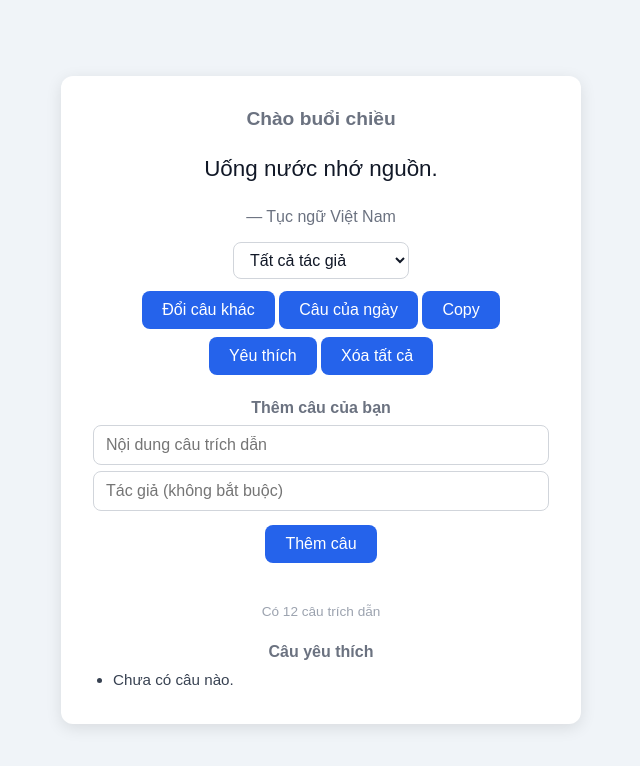
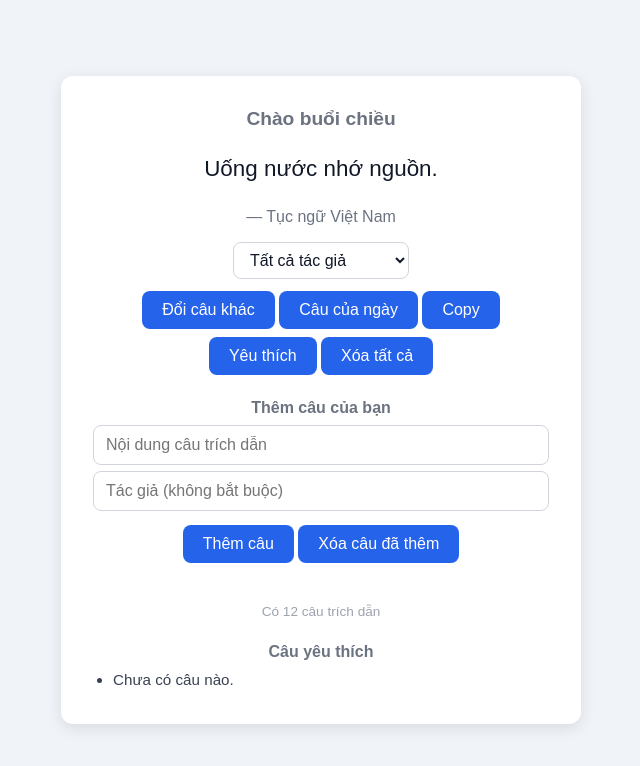
Before and after one commit to nvanbao/daily-quote-app, a plain HTML site: page index.html in a window 1280 px wide. Shown: the whole page, without its empty margins (319-959 px from the left). Drawn offline with Linux system fonts and the light colour scheme.

Commit message:
feat: add button to clear custom quotes

```diff
--- a/index.html
+++ b/index.html
@@ -25,6 +25,7 @@
         <input id="new-text" type="text" maxlength="200" placeholder="Nội dung câu trích dẫn">
         <input id="new-author" type="text" placeholder="Tác giả (không bắt buộc)">
         <button id="add-quote">Thêm câu</button>
+        <button id="clear-custom">Xóa câu đã thêm</button>
         <p id="form-status"></p>
         <p id="count"></p>
         <h2>Câu yêu thích</h2>
--- a/script.js
+++ b/script.js
@@ -242,6 +242,7 @@ document.getElementById("clear-custom").addEventListener("click", () => {
         formStatusEl.textContent = "Bạn chưa thêm câu nào";
         return;
     }
+
     if (confirm("Xóa tất cả câu bạn đã thêm?")) {
         saveCustomQuotes([]);
         location.reload();
```
